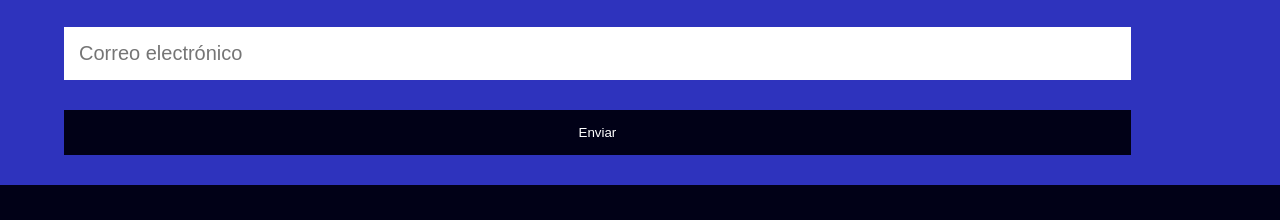
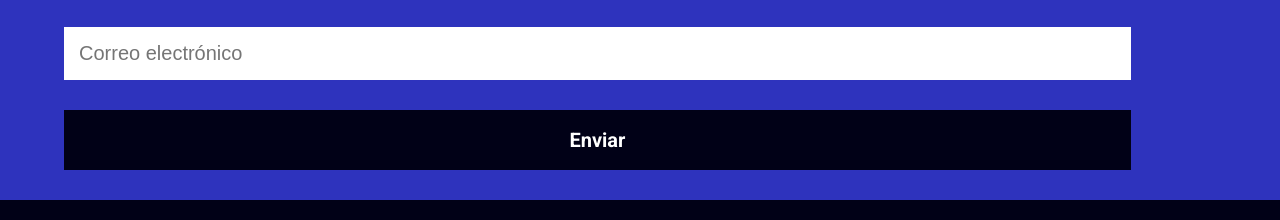
Before and after one commit to juanfernandovasquez/fintcap2, a website: page index.html in a window 1280 px wide. Shown: the part 2678-2898 px from the top of the page. Drawn offline with Linux system fonts and the light colour scheme.

Commit message:
Cambié el botón que no se veía bien en ios

```diff
--- a/index.html
+++ b/index.html
@@ -68,7 +68,13 @@
                         contactarte y completar tu registro</p>
                 <input type="email" name="" id="" class="fourt-section--email" placeholder="Correo electrónico">
 
-                <input type="button" value="Enviar" class="send-button">
+                <a href="">
+                    <div class="send-button">
+
+                        <p>Enviar</p>
+                    </div>
+                </a>
+
             </div>
         </section>
     </main>
--- a/styles/index-styles.css
+++ b/styles/index-styles.css
@@ -187,12 +187,17 @@ header{
 
 
 .send-button{
-    display: inline-block;
     width: 90%;
     background-color: #010117;
-    color: white;
     padding: 15px;
     border: none;
+    text-align: center;
+}
+
+.send-button p{
+    color: white;
+    display: inline-block;
+    margin: 0;
 
 }
 
```
